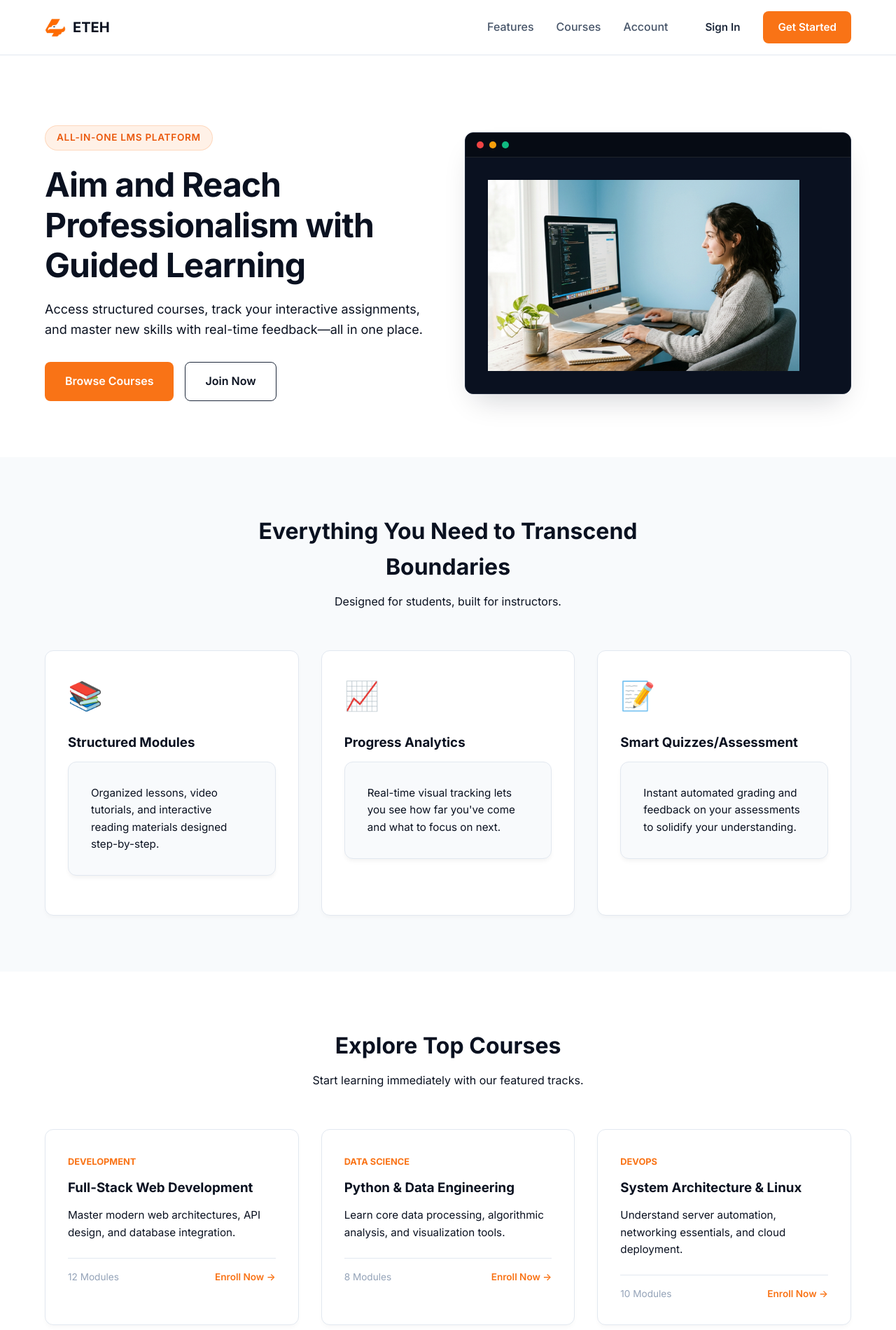
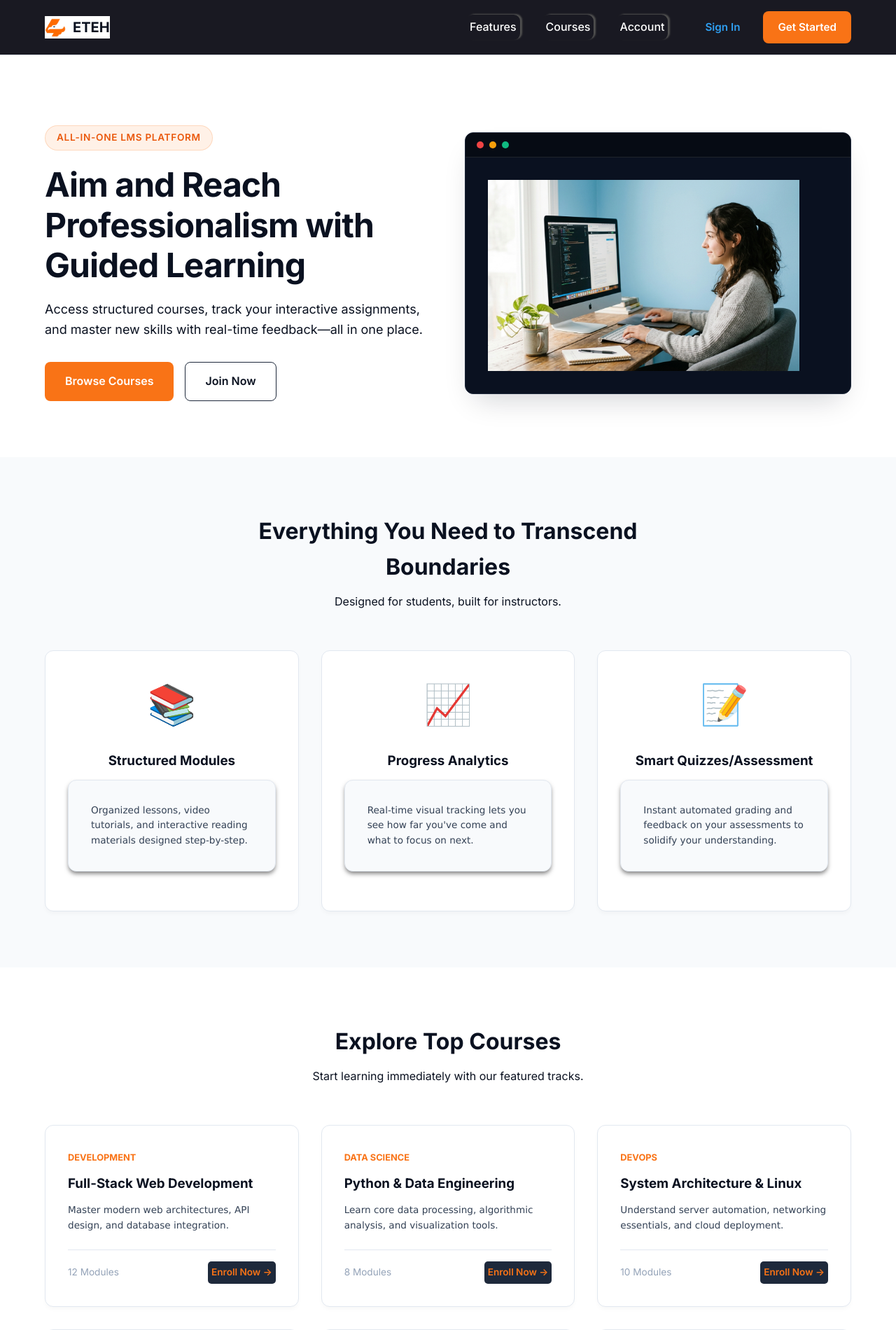
Before and after one commit to CodeWin04/LMS_ETEH, a Python web app: template templates/index.html in a window 1280 px wide. Shown: the top 1900 px of the page at 70% size. Run offline with Jinja, Linux system fonts and the light colour scheme; the template is opened without the code that fills it, so the values that code supplies are empty.

Commit message:
Update index.css

```diff
--- a/static/css/index.css
+++ b/static/css/index.css
@@ -22,11 +22,12 @@
     --text-secondary: #475569;   /* Readable Mid-Gray Subtitles */
     --text-muted: #94a3b8;       /* Light Muted Gray */
     --text-light: #2f9ff2;       /* Light blue */
-    --text-white: white;         /* White text */
+    --text-white: white;
+    --light-b:      #f22f2f;         /* White text */
     --radius-sm: 8px;
     --radius-md: 12px;
     --radius-lg: 20px;
-    --transition: all 0.3s cubic-bezier(0.4, 0, 0.2, 1);
+    --transition: all 0.4s cubic-bezier(0.4, 0, 0.2, 0.4);
 }
 
 * {
@@ -60,7 +61,8 @@ body {
     position: sticky;
     top: 0;
     z-index: 1000;
-    background: rgba(255, 255, 255, 0.9);
+    /*background: rgba(255, 255, 255, 0.9); */
+    background: rgba(0, 0, 10, 0.9);
     backdrop-filter: blur(12px);
     border-bottom: 1px solid var(--card-border);
 }
@@ -75,6 +77,7 @@ body {
 }
 
 .brand-logo {
+    background-color: rgba(255, 255, 255, 1);
     font-size: 1.25rem;
     font-weight: 700;
     color: var(--navy-dark);
@@ -91,14 +94,22 @@ body {
 }
 
 .nav-links a:not(.btn) {
-    color: var(--text-secondary);
+    color: var(--text-white);
     text-decoration: none;
     font-weight: 500;
+    border-radius: 9px;
+    padding: 5px;
+    box-shadow: 3px -1px 2px rgba(80,80,80, 1);
     transition: var(--transition);
 }
 
 .nav-links a:not(.btn):hover {
+    font-weight: 700;
     color: var(--primary-color);
+    margin-bottom: 9px;
+    border-radius: 9px;
+    padding: 5px;
+    box-shadow: 1px 2px 1px rgba(250,160,160, 0.4);
 }
 
 .nav-auth-buttons {
@@ -166,7 +177,7 @@ body {
 
 .btn-secondary {
     background-color: transparent;
-    color: var(--navy-mid);
+    color: var(--text-light);
 }
 
 .btn-secondary:hover {
@@ -325,10 +336,9 @@ body {
     background: var(--bg-light);
     border: 1px solid var(--card-border);
     border-radius: var(--radius-md);
-    color: var(--navy-dark);
     padding: 32px;
     transition: var(--transition);
-    box-shadow: 0 4px 6px -1px rgba(2, 2, 2, 0.05);
+    box-shadow: 0 4px 6px -1px rgba(2, 2, 2, 0.5);
 }
 
 .feature-card:hover, .course-card:hover {
@@ -338,8 +348,9 @@ body {
 }
 
 .feature-icon {
-    font-size: 2.5rem;
+    font-size: 3.5rem;
     margin-bottom: 20px;
+    text-align: center;
 }
 
 .course-badge {
@@ -355,11 +366,17 @@ body {
     color: var(--navy-dark);
     margin-bottom: 12px;
 }
+.feature-card h3 {
+    text-align: center;
+}
 
 .course-card p, .feature-card p {
     color: var(--navy-dark);
-    font-size: 0.95rem;
+    font-size: 0.85rem;
     margin-bottom: 24px;
+    font-family: Verdana, Geneva, Tahoma, sans-serif;
+    font-synthesis-weight: auto;
+    color: var(--navy-light);
 }
 
 .course-footer {
@@ -374,12 +391,18 @@ body {
 
 .btn-link {
     color: var(--primary-color);
+    background-color: var(--navy-mid);
+    border-radius: 5px;
+    padding: 5px;
     text-decoration: none;
     font-weight: 600;
+    transition: all 0.4s;
 }
 
 .btn-link:hover {
     color: var(--primary-hover);
+    padding: 7px;
+    box-shadow: 2px 2px 5px rgba(0,0,155, 0.5);
 }
 
 /* ==========================================================================
```
